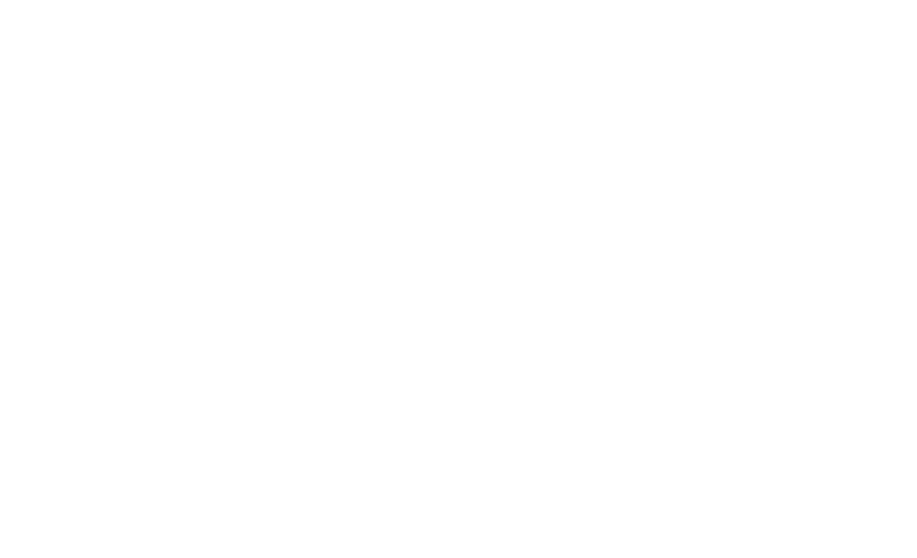
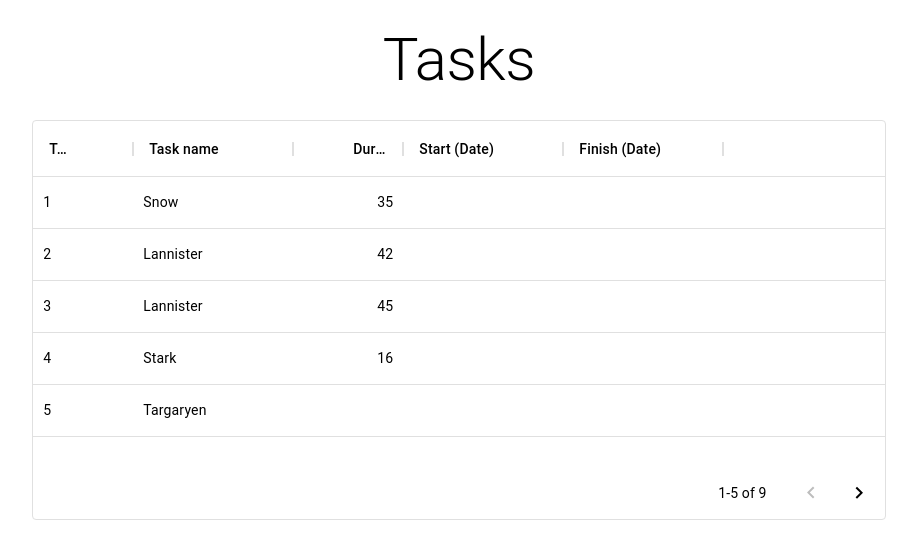
Before and after one commit to AhmedAlsudairi/Project-Management, a React (Create React App) app: page /tasks in a window 1280 px wide. Shown: the top 558 px of the page, without its empty margins (181-1098 px from the left). Built offline with nearby package versions, Linux system fonts and the light colour scheme.

Commit message:
added tasks page & data grid

```diff
--- a/package.json
+++ b/package.json
@@ -4,6 +4,7 @@
   "private": true,
   "dependencies": {
     "@material-ui/core": "^4.11.3",
+    "@material-ui/data-grid": "^4.0.0-alpha.23",
     "@testing-library/jest-dom": "^5.11.9",
     "@testing-library/react": "^11.2.5",
     "@testing-library/user-event": "^12.8.0",
--- a/src/App.js
+++ b/src/App.js
@@ -1,8 +1,8 @@
-import logo from "./logo.svg";
 import "./App.css";
 import { createMuiTheme, ThemeProvider } from "@material-ui/core/styles";
 import { BrowserRouter, Route, Switch } from "react-router-dom";
 import MainPage from "./pages/MainPage";
+import Tasks from "./pages/Tasks";
 
 const theme = createMuiTheme({
   palette: {
@@ -27,6 +27,7 @@
         {/* <AppBar /> */}
         <Switch>
           <Route exact path="/" component={MainPage} />
+          <Route exact path="/tasks" component={Tasks} />
         </Switch>
       </ThemeProvider>
     </BrowserRouter>
--- /dev/null
+++ b/src/components/TasksTable.js
@@ -0,0 +1,43 @@
+import * as React from "react";
+import { DataGrid } from "@material-ui/data-grid";
+
+const columns = [
+  { field: "id", headerName: "Task ID", width: 100 },
+  { field: "taskName", headerName: "Task name", width: 160 },
+  {
+    field: "duration",
+    headerName: "Duration",
+    type: "number",
+    width: 110,
+  },
+  {
+    field: "startDate",
+    headerName: "Start (Date)",
+    width: 160,
+  },
+  {
+    field: "finishDate",
+    headerName: "Finish (Date)",
+    width: 160,
+  },
+];
+
+const rows = [
+  { id: 1, taskName: "Snow", duration: 35 },
+  { id: 2, taskName: "Lannister", duration: 42 },
+  { id: 3, taskName: "Lannister", duration: 45 },
+  { id: 4, taskName: "Stark", duration: 16 },
+  { id: 5, taskName: "Targaryen", duration: null },
+  { id: 6, taskName: "Melisandre", duration: 150 },
+  { id: 7, taskName: "Clifford", duration: 44 },
+  { id: 8, taskName: "Frances", duration: 36 },
+  { id: 9, taskName: "Roxie", duration: 65 },
+];
+
+export default function TasksTable() {
+  return (
+    <div style={{ height: 400, width: "100%" }}>
+      <DataGrid rows={rows} columns={columns} pageSize={5} />
+    </div>
+  );
+}
--- a/src/pages/MainPage.js
+++ b/src/pages/MainPage.js
@@ -8,12 +8,13 @@
   },
   rotation: {
     animation: "$rotate-text infinite 5s linear",
-    height: "50%",
     marginTop: "20%",
     marginLeft: "50%",
-    width: "20%",
+    width: "fit-content",
+    height: "fit-content",
     justifyContent: "center",
     alignSelf: "center",
+    textAnchor: "center",
   },
   "@keyframes rotate-text": {
     "0%": {
@@ -27,21 +28,23 @@
 
 function MainPage() {
   const classes = useStyles();
-  const rotation = () => {
-    return;
-  };
+
   return (
-    <Grid container alignItems="center" alignContent="center">
-      <Grid item container lg={2}></Grid>
-      <Grid item container lg={10}>
-        <Typography variant="h1">
-          Welcome To Main Page!!!
-          <div className={classes.rotation}>
-            <Typography variant="caption">Where there are nothing!</Typography>
-          </div>
-        </Typography>{" "}
+    <Grid container justify="center" lg={12}>
+      <Grid container>
+        <Grid item lg={2}></Grid>
+        <Grid item lg={8}>
+          <Typography variant="h1">
+            Welcome To Main Page!!!
+            <div className={classes.rotation}>
+              <Typography variant="caption">
+                Where there are nothing!
+              </Typography>
+            </div>
+          </Typography>
+        </Grid>
+        <Grid item lg={2}></Grid>
       </Grid>
-      <Grid item container lg={2}></Grid>
     </Grid>
   );
 }
--- /dev/null
+++ b/src/pages/Tasks.js
@@ -0,0 +1,46 @@
+import { Grid, makeStyles } from "@material-ui/core";
+import React from "react";
+import TasksTable from "../components/TasksTable";
+import Typography from "@material-ui/core/Typography";
+
+const useStyles = makeStyles((theme) => ({
+  root: {
+    flexGrow: 1,
+    padding: theme.spacing(3),
+  },
+  paper: {
+    height: 140,
+    width: 100,
+  },
+  control: {
+    padding: theme.spacing(2),
+  },
+}));
+
+function Tasks() {
+  const classes = useStyles();
+
+  return (
+    <Grid>
+      <Grid container justify="center" className={classes.root}>
+        <Grid item xs={2}></Grid>
+        <Grid item xs={8}>
+          <Typography variant="h2" component="h1" align="center">
+            Tasks
+          </Typography>
+        </Grid>
+        <Grid item xs={2}></Grid>
+      </Grid>
+      <Grid container justify="center">
+        <Grid item xs="2"></Grid>
+        <Grid item xs="8">
+          {" "}
+          <TasksTable />
+        </Grid>
+        <Grid item xs="2"></Grid>
+      </Grid>
+    </Grid>
+  );
+}
+
+export default Tasks;
```
Also changed, not shown: 1 other file (tests, documents, lock files or other folders).
